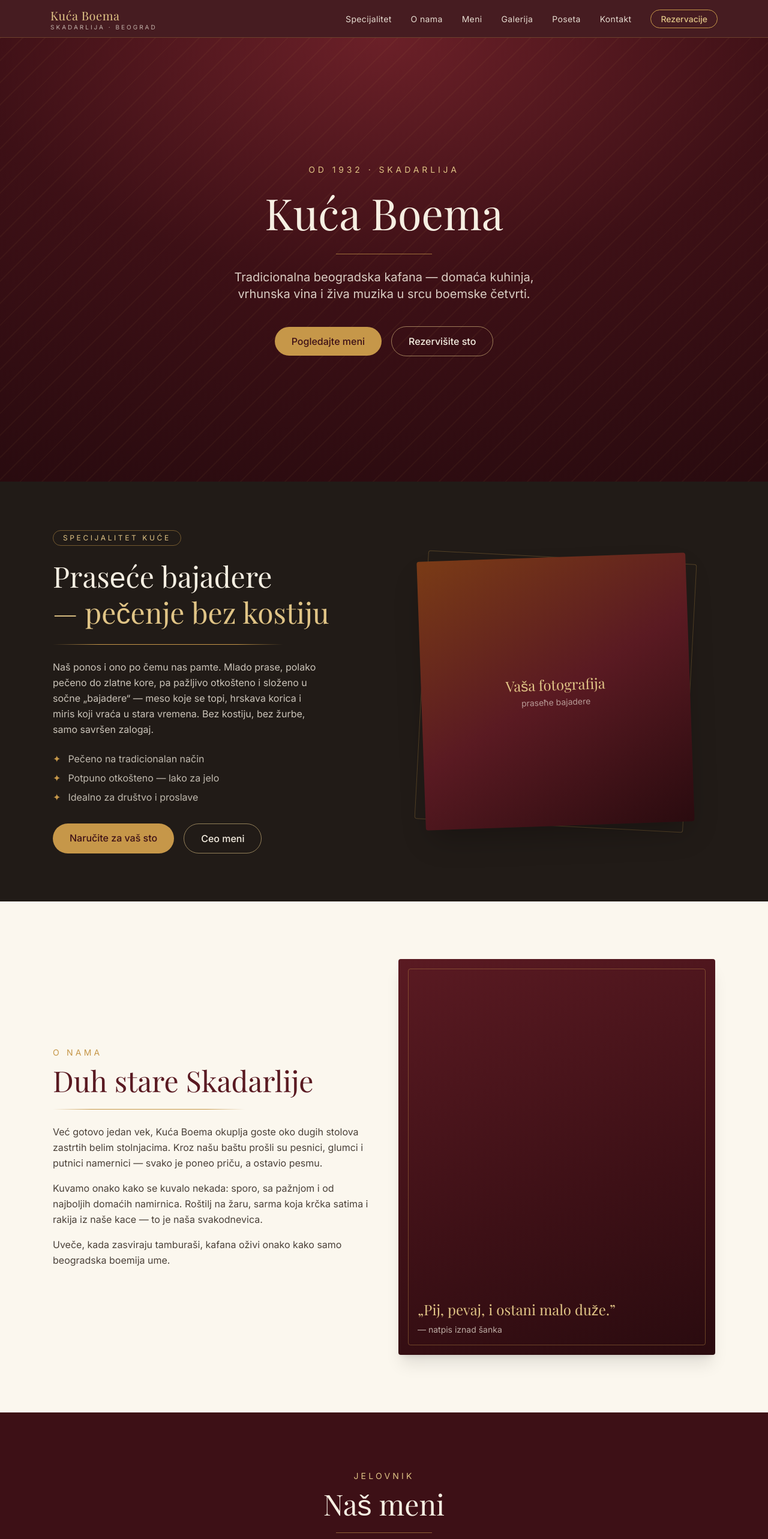
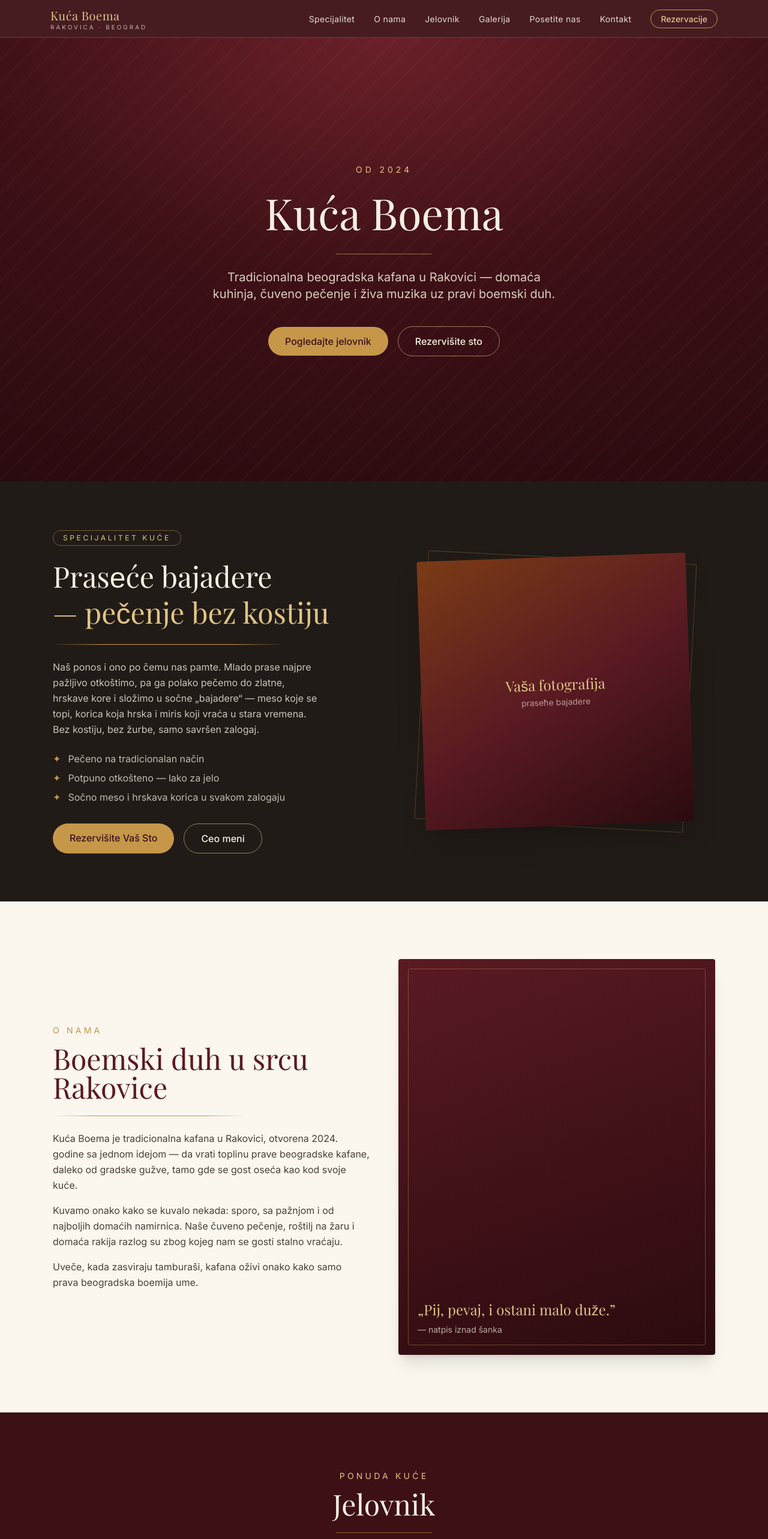
Before and after one commit to stevanmilosevic4/kuca-boema, a Next.js app: page / in a window 1280 px wide. Shown: the top 2566 px of the page at 60% size. Built offline with nearby package versions, Linux system fonts and the light colour scheme; a web font is replaced by a local one.

Commit message:
Update to Rakovica location, 2024, hours, phones, Instagram; fix specialty copy

```diff
--- a/src/components/About.tsx
+++ b/src/components/About.tsx
@@ -7,21 +7,21 @@ export default function About() {
             O nama
           </p>
           <h2 className="font-display text-4xl text-wine sm:text-5xl">
-            Duh stare Skadarlije
+            Boemski duh u srcu Rakovice
           </h2>
           <div className="rule-gold my-6 max-w-xs" />
           <p className="mb-4 text-ink-soft leading-relaxed">
-            Već gotovo jedan vek, Kuća Boema okuplja goste oko dugih stolova
-            zastrtih belim stolnjacima. Kroz našu baštu prošli su pesnici,
-            glumci i putnici namernici — svako je poneo priču, a ostavio pesmu.
+            Kuća Boema je tradicionalna kafana u Rakovici, otvorena 2024. godine
+            sa jednom idejom — da vrati toplinu prave beogradske kafane, daleko
+            od gradske gužve, tamo gde se gost oseća kao kod svoje kuće.
           </p>
           <p className="mb-4 text-ink-soft leading-relaxed">
-            Kuvamo onako kako se kuvalo nekada: sporo, sa pažnjom i od
-            najboljih domaćih namirnica. Roštilj na žaru, sarma koja krčka
-            satima i rakija iz naše kace — to je naša svakodnevica.
+            Kuvamo onako kako se kuvalo nekada: sporo, sa pažnjom i od najboljih
+            domaćih namirnica. Naše čuveno pečenje, roštilj na žaru i domaća
+            rakija razlog su zbog kojeg nam se gosti stalno vraćaju.
           </p>
           <p className="text-ink-soft leading-relaxed">
-            Uveče, kada zasviraju tamburaši, kafana oživi onako kako samo
+            Uveče, kada zasviraju tamburaši, kafana oživi onako kako samo prava
             beogradska boemija ume.
           </p>
         </div>
--- a/src/components/Footer.tsx
+++ b/src/components/Footer.tsx
@@ -4,11 +4,21 @@ export default function Footer() {
       <div className="mx-auto flex max-w-6xl flex-col items-center gap-4 px-6 text-center sm:flex-row sm:justify-between sm:text-left">
         <div>
           <p className="font-display text-lg text-gold-soft">Kuća Boema</p>
-          <p className="text-sm">Skadarska 29 · 11000 Beograd · Srbija</p>
+          <p className="text-sm">Hasanaginice 8a · Rakovica · Beograd</p>
         </div>
-        <p className="text-sm">
-          © {new Date().getFullYear()} Kuća Boema. Sva prava zadržana.
-        </p>
+        <div className="flex flex-col items-center gap-2 sm:items-end">
+          <a
+            href="https://www.instagram.com/kucaboema/"
+            target="_blank"
+            rel="noopener noreferrer"
+            className="text-sm text-gold-soft transition-colors hover:text-cream"
+          >
+            Instagram · @kucaboema
+          </a>
+          <p className="text-sm">
+            © {new Date().getFullYear()} Kuća Boema. Sva prava zadržana.
+          </p>
+        </div>
       </div>
     </footer>
   );
--- a/src/components/Hero.tsx
+++ b/src/components/Hero.tsx
@@ -23,15 +23,15 @@ export default function Hero() {
 
       <div className="mx-auto max-w-3xl px-6 py-24 text-center">
         <p className="mb-4 text-sm uppercase tracking-[0.35em] text-gold-soft">
-          Od 1932 · Skadarlija
+          Od 2024
         </p>
         <h1 className="font-display text-5xl leading-tight text-cream sm:text-7xl">
           Kuća Boema
         </h1>
         <div className="mx-auto my-6 h-px w-40 bg-gold/70" />
         <p className="mx-auto max-w-xl text-lg text-cream/85 sm:text-xl">
-          Tradicionalna beogradska kafana — domaća kuhinja, vrhunska vina i živa
-          muzika u srcu boemske četvrti.
+          Tradicionalna beogradska kafana u Rakovici — domaća kuhinja, čuveno
+          pečenje i živa muzika uz pravi boemski duh.
         </p>
 
         <div className="mt-10 flex flex-col items-center justify-center gap-4 sm:flex-row">
@@ -39,7 +39,7 @@ export default function Hero() {
             href="#meni"
             className="rounded-full bg-gold px-7 py-3 font-medium text-wine-dark transition-transform hover:scale-105"
           >
-            Pogledajte meni
+            Pogledajte jelovnik
           </a>
           <a
             href="#kontakt"
--- a/src/components/Menu.tsx
+++ b/src/components/Menu.tsx
@@ -6,10 +6,10 @@ export default function Menu() {
       <div className="mx-auto max-w-5xl px-6">
         <div className="text-center">
           <p className="mb-3 text-sm uppercase tracking-[0.3em] text-gold-soft">
-            Jelovnik
+            Ponuda kuće
           </p>
           <h2 className="font-display text-4xl text-cream sm:text-5xl">
-            Naš meni
+            Jelovnik
           </h2>
           <div className="mx-auto my-6 h-px w-40 bg-gold/60" />
           <p className="mx-auto max-w-xl text-cream/70">
--- a/src/components/Navbar.tsx
+++ b/src/components/Navbar.tsx
@@ -5,9 +5,9 @@ import { useState } from "react";
 const links = [
   { href: "#specijalitet", label: "Specijalitet" },
   { href: "#o-nama", label: "O nama" },
-  { href: "#meni", label: "Meni" },
+  { href: "#meni", label: "Jelovnik" },
   { href: "#galerija", label: "Galerija" },
-  { href: "#poseta", label: "Poseta" },
+  { href: "#poseta", label: "Posetite nas" },
   { href: "#kontakt", label: "Kontakt" },
 ];
 
@@ -22,7 +22,7 @@ export default function Navbar() {
             Kuća Boema
           </span>
           <span className="text-[10px] uppercase tracking-[0.3em] text-cream/70">
-            Skadarlija · Beograd
+            Rakovica · Beograd
           </span>
         </a>
 
@@ -40,7 +40,7 @@ export default function Navbar() {
           ))}
           <li>
             <a
-              href="tel:+381111234567"
+              href="tel:+381605009551"
               className="rounded-full border border-gold px-4 py-1.5 text-sm font-medium text-gold-soft transition-colors hover:bg-gold hover:text-wine-dark"
             >
               Rezervacije
@@ -80,11 +80,11 @@ export default function Navbar() {
           ))}
           <li>
             <a
-              href="tel:+381111234567"
+              href="tel:+381605009551"
               onClick={() => setOpen(false)}
               className="mt-2 inline-block rounded-full border border-gold px-4 py-2 text-sm font-medium text-gold-soft"
             >
-              Rezervacije · +381 11 123 4567
+Rezervacije · 060 500 9551
             </a>
           </li>
         </ul>
--- a/src/components/Signature.tsx
+++ b/src/components/Signature.tsx
@@ -25,10 +25,10 @@ export default function Signature() {
           </h2>
           <div className="rule-gold my-6 max-w-sm" />
           <p className="max-w-md text-cream/80 leading-relaxed">
-            Naš ponos i ono po čemu nas pamte. Mlado prase, polako pečeno do
-            zlatne kore, pa pažljivo otkošteno i složeno u sočne „bajadere“ —
-            meso koje se topi, hrskava korica i miris koji vraća u stara
-            vremena. Bez kostiju, bez žurbe, samo savršen zalogaj.
+            Naš ponos i ono po čemu nas pamte. Mlado prase najpre pažljivo
+            otkoštimo, pa ga polako pečemo do zlatne, hrskave kore i složimo u
+            sočne „bajadere“ — meso koje se topi, korica koja hrska i miris koji
+            vraća u stara vremena. Bez kostiju, bez žurbe, samo savršen zalogaj.
           </p>
 
           <ul className="mt-6 space-y-2 text-cream/75">
@@ -40,7 +40,8 @@ export default function Signature() {
               jelo
             </li>
             <li className="flex items-center gap-3">
-              <span className="text-gold">✦</span> Idealno za društvo i proslave
+              <span className="text-gold">✦</span> Sočno meso i hrskava korica u
+              svakom zalogaju
             </li>
           </ul>
 
@@ -49,7 +50,7 @@ export default function Signature() {
               href="#kontakt"
               className="rounded-full bg-gold px-7 py-3 font-medium text-wine-dark transition-transform hover:scale-105"
             >
-              Naručite za vaš sto
+              Rezervišite Vaš Sto
             </a>
             <a
               href="#meni"
--- a/src/components/Visit.tsx
+++ b/src/components/Visit.tsx
@@ -1,7 +1,7 @@
 const hours = [
-  { day: "Ponedeljak – Četvrtak", time: "11:00 – 00:00" },
-  { day: "Petak – Subota", time: "11:00 – 02:00" },
-  { day: "Nedelja", time: "12:00 – 00:00" },
+  { day: "Ponedeljak", time: "Neradno" },
+  { day: "Utorak – Subota", time: "09:00 – 23:00" },
+  { day: "Nedelja", time: "10:00 – 20:00" },
 ];
 
 export default function Visit() {
@@ -10,7 +10,7 @@ export default function Visit() {
       <div className="mx-auto max-w-6xl px-6">
         <div className="text-center">
           <p className="mb-3 text-sm uppercase tracking-[0.3em] text-gold">
-            Poseta
+            Posetite nas
           </p>
           <h2 className="font-display text-4xl text-wine sm:text-5xl">
             Radno vreme i lokacija
@@ -36,12 +36,12 @@ export default function Visit() {
 
             <h3 className="mt-10 font-display text-2xl text-wine">Adresa</h3>
             <address className="mt-3 not-italic text-ink-soft leading-relaxed">
-              Skadarska 29
+              Hasanaginice 8a
               <br />
-              11000 Beograd, Srbija
+              Rakovica, Beograd
             </address>
             <a
-              href="https://www.google.com/maps/search/?api=1&query=Skadarska+29+Beograd"
+              href="https://www.google.com/maps/search/?api=1&query=Hasanaginice+8a+Rakovica+Beograd"
               target="_blank"
               rel="noopener noreferrer"
               className="mt-3 inline-block text-wine underline decoration-gold underline-offset-4 hover:text-gold"
@@ -53,8 +53,8 @@ export default function Visit() {
           {/* Map */}
           <div className="overflow-hidden rounded-sm border border-gold/30 shadow-md">
             <iframe
-              title="Lokacija — Skadarska 29, Beograd"
-              src="https://www.openstreetmap.org/export/embed.html?bbox=20.4585%2C44.8185%2C20.4685%2C44.8235&layer=mapnik&marker=44.821%2C20.463"
+              title="Lokacija — Hasanaginice 8a, Rakovica, Beograd"
+              src="https://maps.google.com/maps?q=Hasanaginice%208a%2C%20Rakovica%2C%20Beograd&t=&z=16&ie=UTF8&iwloc=&output=embed"
               className="h-full min-h-[340px] w-full"
               loading="lazy"
               referrerPolicy="no-referrer-when-downgrade"
```
Also changed, not shown: src/components/Contact.tsx (+15 -34 lines).
